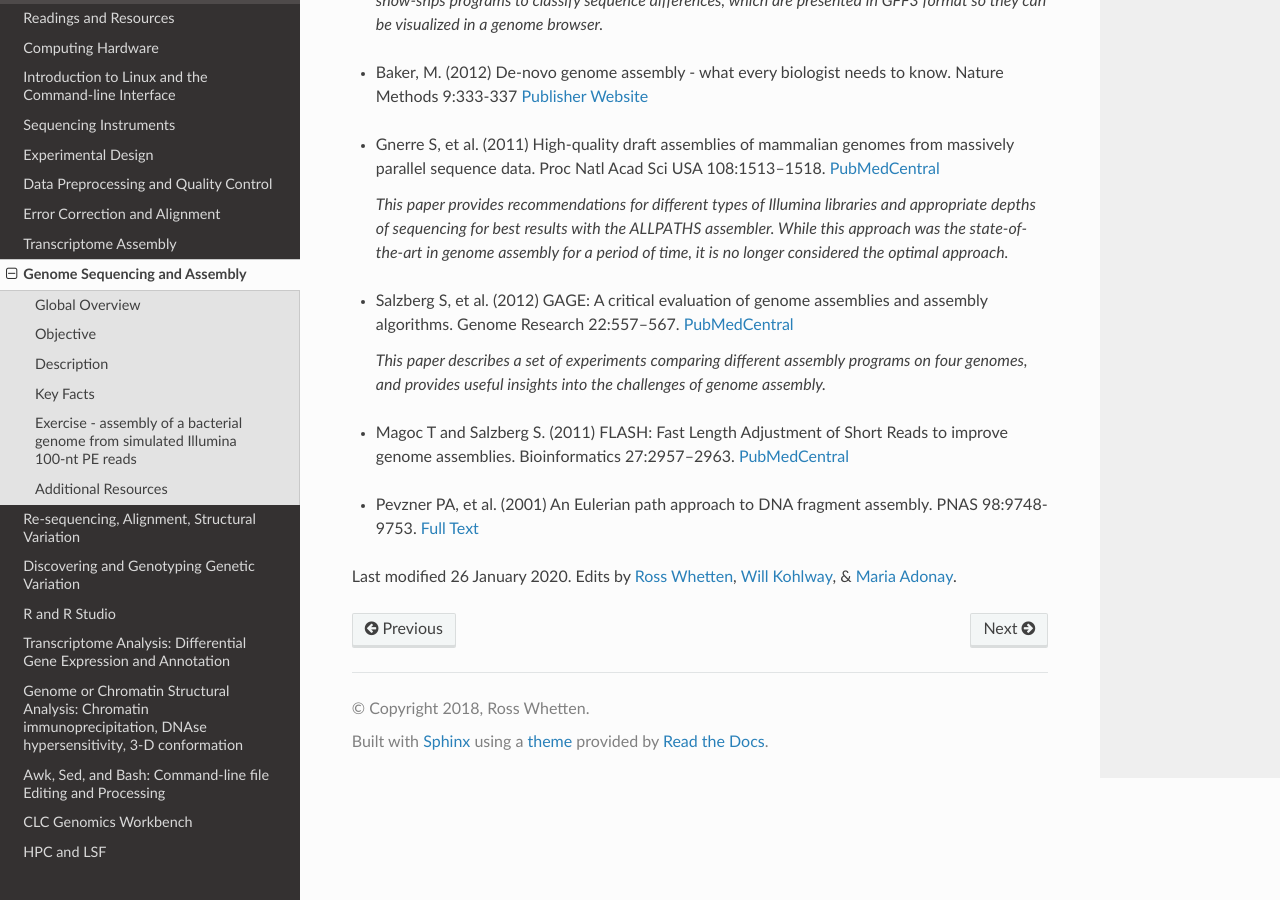
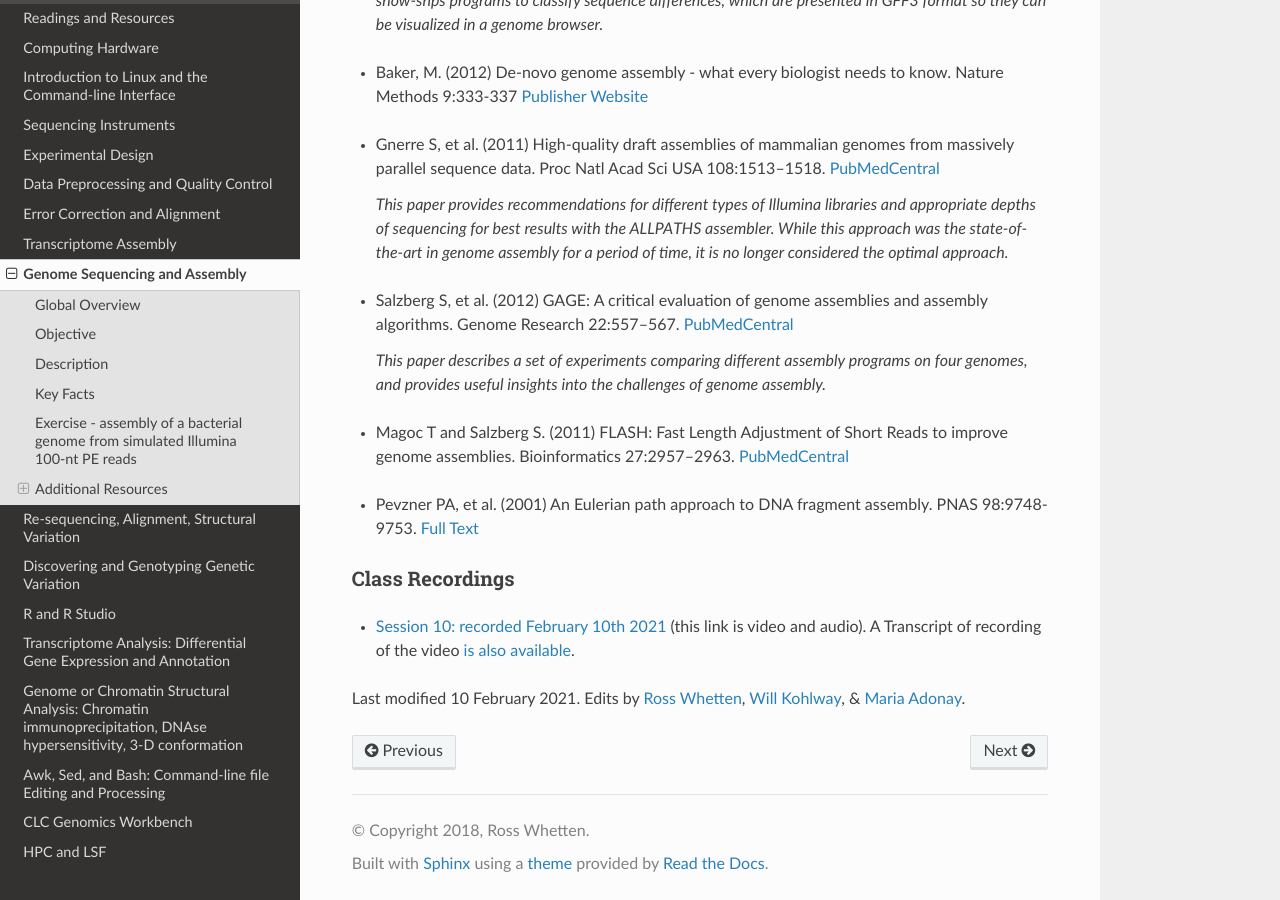
Before and after one commit to rwhetten/DeepSeqAnalysis, a Sphinx documentation site: the page built from docs/source/genome-assembly.rst, in a window 1280 px wide and 900 px high, scrolled down 4938 px. Built offline with Sphinx 7.4.7 and the Read the Docs theme 2.0.0, drawn with Linux system fonts in a browser that asks for light colours.

Commit message:
Update genome-assembly.rst

```diff
--- a/docs/source/genome-assembly.rst
+++ b/docs/source/genome-assembly.rst
@@ -134,6 +134,12 @@
 + Pevzner PA, et al. (2001) An Eulerian path approach to DNA fragment assembly. PNAS 98:9748-9753. `Full Text <http://www.pnas.org/content/98/17/9748.full>`_
 
 
+Class Recordings
+----------------
 
-Last modified 26 January 2020.
++   `Session 10: recorded February 10th 2021 <https://drive.google.com/file/d/1mjBXmBdjrjDufj5e32fd3LUO25qtxU1u/view?usp=sharing>`_ (this link is video and audio). A Transcript of recording of the video `is also available <https://drive.google.com/file/d/18KZf-g8xu5NnkkbXK5y5-1TQ8xMtx-1i/view?usp=sharing>`_.
+
+
+
+Last modified 10 February 2021.
 Edits by `Ross Whetten <https://github.com/rwhetten>`_, `Will Kohlway <https://github.com/wkohlway>`_, & `Maria Adonay <https://github.com/amalgamaria>`_.
```
